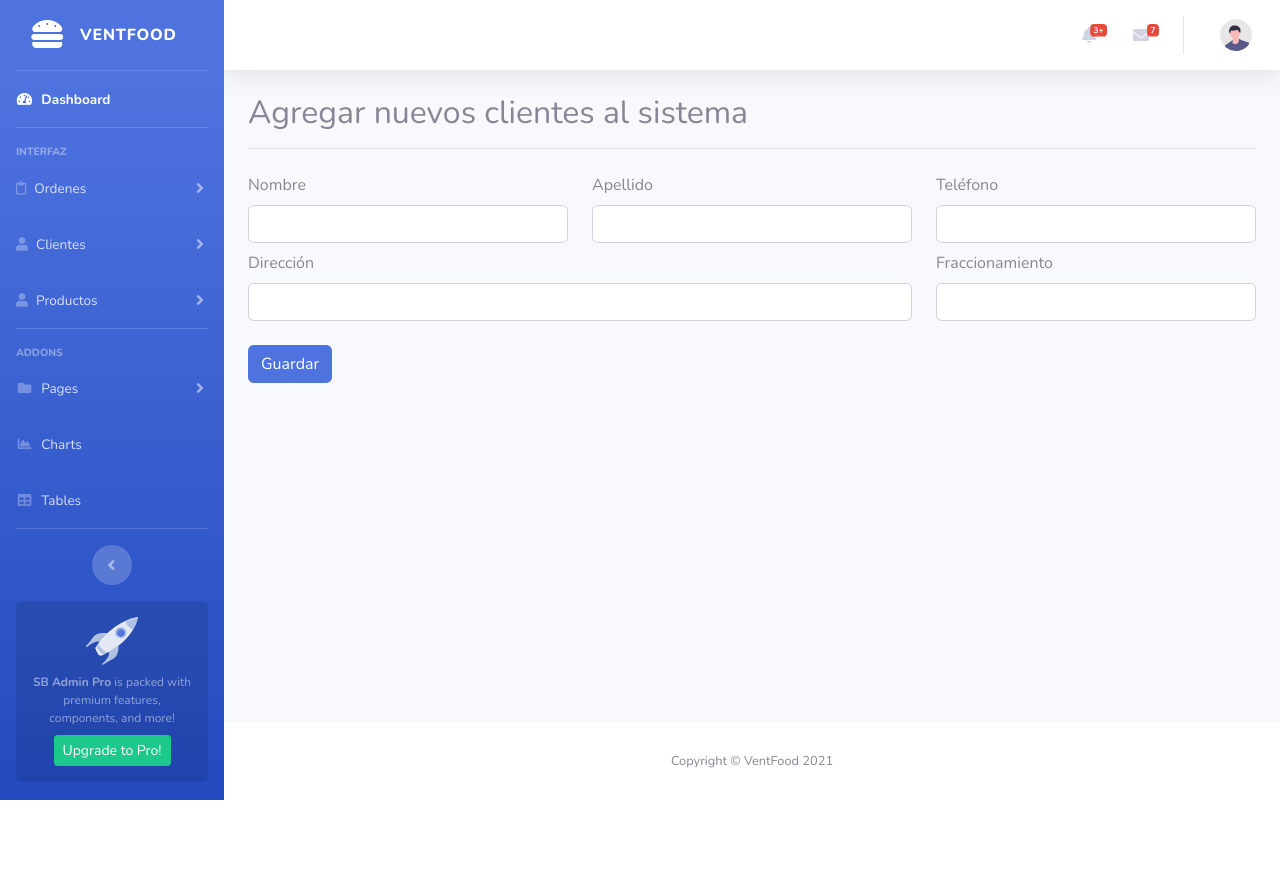
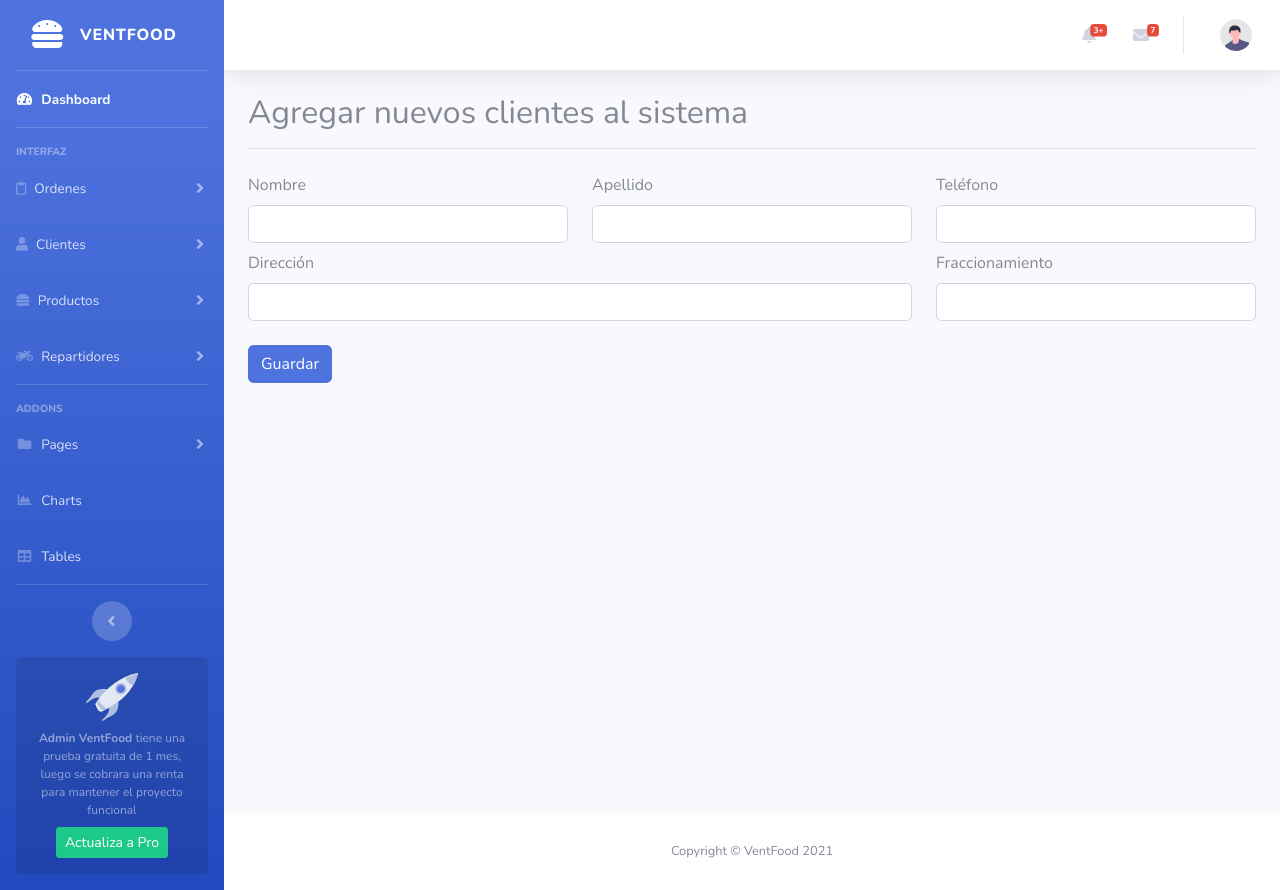
Before and after one commit to JosueAVRojas/VentFood, a Laravel app: page /agregarCliente in a window 1280 px wide. Before the commit the page ends 800 px from the top, so only its background shows below. Run offline with Laravel 8, Linux system fonts and the light colour scheme; data that the repository does not hold is empty.

Commit message:
Actualización del sidebar
Se actualizan algunos iconos y enlaces

```diff
--- a/resources/views/layouts/sidebarDash.blade.php
+++ b/resources/views/layouts/sidebarDash.blade.php
@@ -64,7 +64,7 @@
             <li class="nav-item">
                 <a class="nav-link collapsed" href="#" data-toggle="collapse" data-target="#collapseProductos"
                     aria-expanded="true" aria-controls="collapseUtilities">
-                    <i class="fas fa-user"></i>
+                    <i class="fas fa-hamburger"></i>
                     <span>Productos</span>
                 </a>
                 <div id="collapseProductos" class="collapse" aria-labelledby="headingUtilities"
@@ -73,6 +73,23 @@
                         <h6 class="collapse-header">Utilidades de productos:</h6>
                         <a class="collapse-item" href="{{route('listarProductos.create')}}">Agregar</a>
                         <a class="collapse-item" href="/listarProductos">Buscar</a>
+                    </div>
+                </div>
+            </li>
+
+                        <!-- Nav Item - Utilities Collapse Menu -->
+                        <li class="nav-item">
+                <a class="nav-link collapsed" href="#" data-toggle="collapse" data-target="#collapseRepartidor"
+                    aria-expanded="true" aria-controls="collapseUtilities">
+                    <i class="fas fa-motorcycle"></i>
+                    <span>Repartidores</span>
+                </a>
+                <div id="collapseRepartidor" class="collapse" aria-labelledby="headingUtilities"
+                    data-parent="#accordionSidebar">
+                    <div class="bg-white py-2 collapse-inner rounded">
+                        <h6 class="collapse-header">Utilidades de repartidor:</h6>
+                        <a class="collapse-item" href="#">Agregar</a>
+                        <a class="collapse-item" href="#">Buscar</a>
                     </div>
                 </div>
             </li>
@@ -130,9 +147,9 @@
 
             <!-- Sidebar Message -->
             <div class="sidebar-card d-none d-lg-flex">
-                <img class="sidebar-card-illustration mb-2" src="img/undraw_rocket.svg" alt="...">
-                <p class="text-center mb-2"><strong>SB Admin Pro</strong> is packed with premium features, components, and more!</p>
-                <a class="btn btn-success btn-sm" href="https://startbootstrap.com/theme/sb-admin-pro">Upgrade to Pro!</a>
+                <img class="sidebar-card-illustration mb-2" src="{{asset('dashboard/img/undraw_rocket.svg')}}" alt="...">
+                <p class="text-center mb-2"><strong>Admin VentFood</strong> tiene una prueba gratuita de 1 mes, luego se cobrara una renta para mantener el proyecto funcional</p>
+                <a class="btn btn-success btn-sm" href="https://startbootstrap.com/theme/sb-admin-pro">Actualiza a Pro</a>
             </div>
 
         </ul>
```
